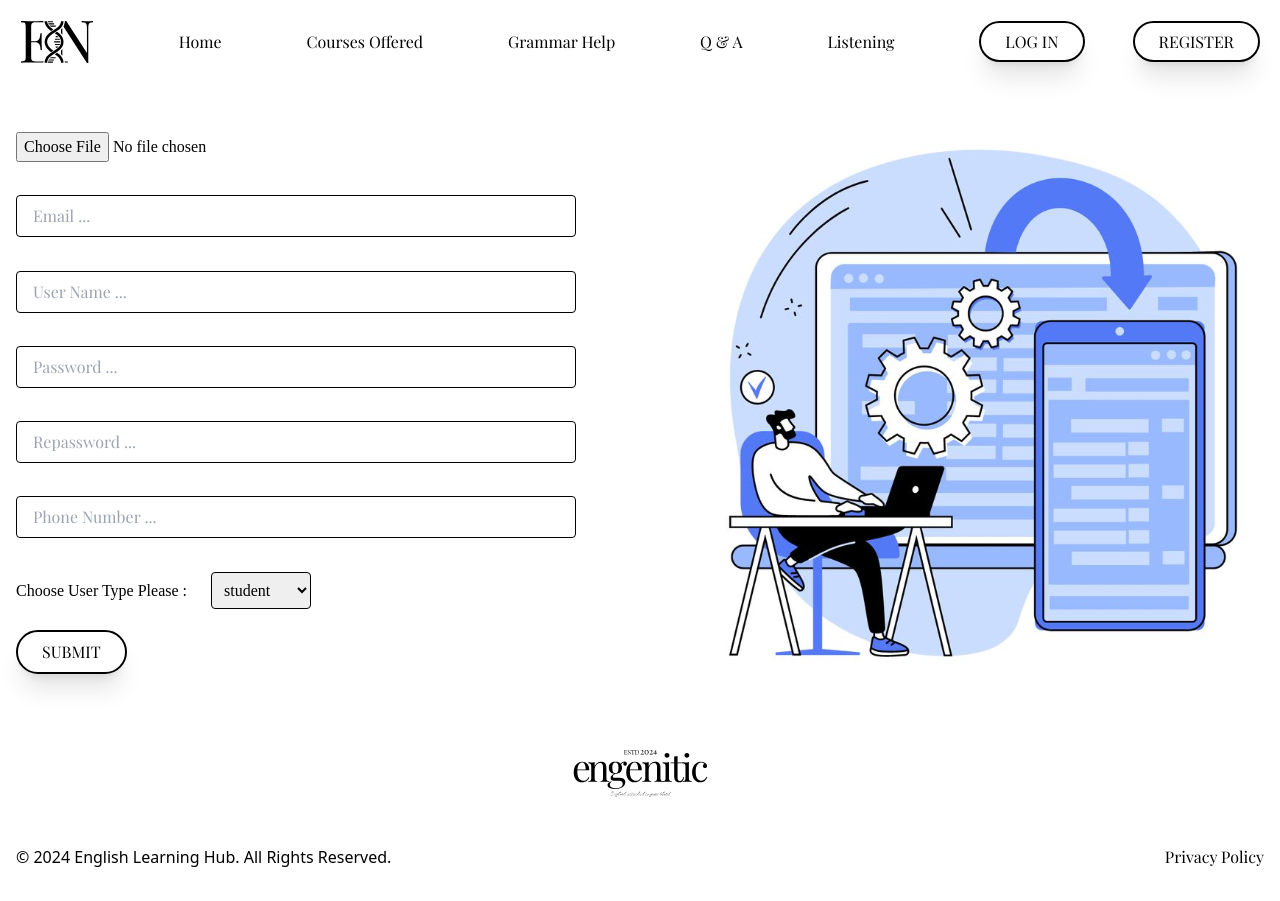
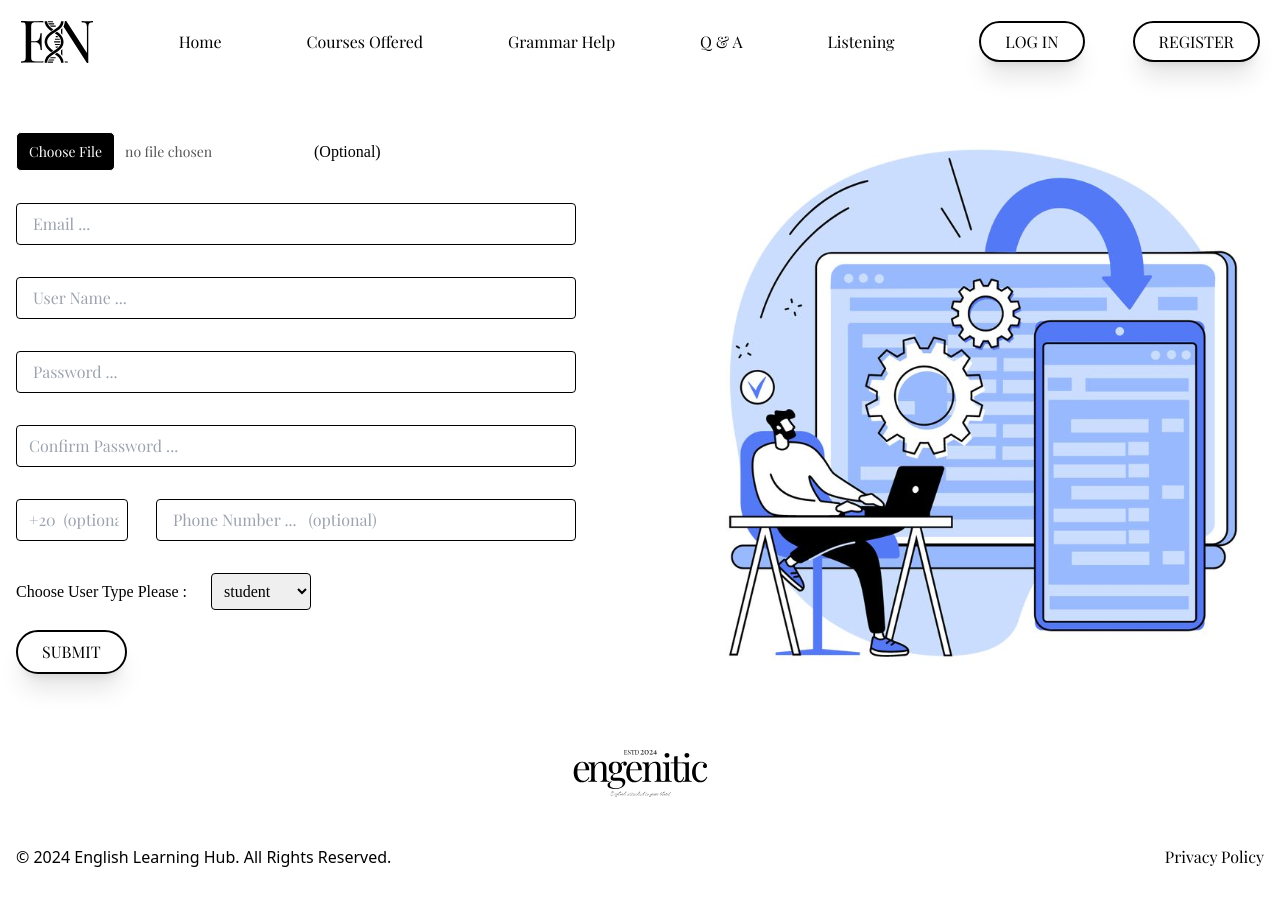
Before and after one commit to SeifMohamed55/Engenitic, an Angular app in the folder Frontend/: page /register in a window 1280 px wide. Built offline with nearby package versions, Linux system fonts and the light colour scheme; a web font is replaced by a local one.

Commit message:
feat-register-completed

```diff
--- a/Frontend/src/app/pages/register/register.component.html
+++ b/Frontend/src/app/pages/register/register.component.html
@@ -1,11 +1,79 @@
 <main class="grid grid-cols-2 gap-32 items-start w-full">
     <form class="flex justify-between items-start flex-col h-full" [formGroup]="registerForm" (ngSubmit)="registerSubmit()" >
-        <input type="file" accept="image/*" class="mb-3 font-regular" formControlName="image">
-        <input type="email" class="engenitic-input my-3" placeholder="  Email ..." formControlName="email">
-        <input type="text" class="engenitic-input my-3" placeholder="  User Name ..." formControlName="userName">
-        <input type="password" class="engenitic-input my-3" placeholder="  Password ..." formControlName="password">
-        <input type="password" class="engenitic-input my-3" placeholder="  Repassword ..." formControlName="repassword">
-        <input type="tel" class="engenitic-input my-3" placeholder="  Phone Number ..." formControlName="phone">
+        <div>
+            <input type="file" accept="image/*" (change)="onFileChange($event)" class="mb-3 custom-file-input font-display lowercase" formControlName="image"><span class="font-regular font-normal ps-3">(optional)</span>
+        </div>
+        <div *ngIf="fileValidationError">
+            <p class="text-normal font-regular text-red-500"> {{ fileValidationError }} </p>
+        </div>
+        <input #email type="email" class="engenitic-input my-3" placeholder="  Email ..." formControlName="email">
+        <div *ngIf="registerForm.get('email')?.errors && (registerForm.get('email')?.touched || email.value.length > 0)">
+            <p class="text-normal font-regular text-red-500" *ngIf="registerForm.get('email')?.getError('email')"> invalid email </p>
+            <p class="text-normal font-regular text-red-500" *ngIf="registerForm.get('email')?.getError('required')"> email field is required </p>
+        </div>
+        <input #userName  type="text" class="engenitic-input my-3" placeholder="  User Name ..." formControlName="userName">
+        <div *ngIf="registerForm.get('userName')?.errors && (registerForm.get('userName')?.touched || userName.value.length > 0)">
+            <p class="text-normal font-regular text-red-500" *ngIf="registerForm.get('userName')?.getError('required')"> user name field is required </p>
+        </div>
+        <input #password  type="password" class="engenitic-input my-3" placeholder="  Password ..." formControlName="password">
+        <div *ngIf="registerForm.get('password')?.errors && (registerForm.get('password')?.touched || password.value.length > 0)">
+            <p class="text-normal font-regular text-red-500" *ngIf="registerForm.get('password')?.getError('required')"> password field is required </p>
+            <p class="text-normal font-regular text-red-500" *ngIf="registerForm.get('password')?.getError('minlength')"> password field must be more than 5</p>
+        </div>
+        <input #repassword type="password" class="engenitic-input my-3" placeholder=" Confirm Password ..." formControlName="repassword">
+        <div *ngIf="registerForm.get('repassword')?.errors && (registerForm.get('repassword')?.touched || repassword.value.length > 0)">
+            <p class="text-normal font-regular text-red-500" *ngIf="registerForm.get('repassword')?.getError('passwordMiss')" > passwords don't match ! </p>
+        </div>
+        <div class="grid grid-cols-4 my-3" formGroupName="phoneGroup">
+            <input #countryCode type="text" id="country-code" class="engenitic-input me-5" placeholder=" +20  (optional) " formControlName="countryCode">
+            <input #phoneNumber type="tel" class="engenitic-input col-span-3" placeholder="  Phone Number ...   (optional)" formControlName="phone">
+        </div>
+        <div *ngIf="(registerForm.get('phone')?.errors || registerForm.get('countryCode')?.errors ) && ((registerForm.get('countryCode')?.touched || registerForm.get('phone')?.touched)  || (countryCode.value.length > 0 || phoneNumber.value.length > 0))">
+            <input
+    #countryCode
+    type="text"
+    id="country-code"
+    class="engenitic-input me-5"
+    placeholder="+20 (optional)"
+    formControlName="countryCode"
+  >
+  <input
+    #phoneNumber
+    type="tel"
+    class="engenitic-input col-span-3"
+    placeholder="Phone Number ... (optional)"
+    formControlName="phone"
+  >
+</div>
+
+<!-- Error Messages -->
+<div
+    *ngIf="registerForm.get('phoneGroup')?.errors && (registerForm.get('phoneGroup')?.touched || countryCode.value.length > 0 || phoneNumber.value.length > 0)">
+    <p
+        class="text-normal font-regular text-red-500"
+        *ngIf="registerForm.get('phoneGroup')?.hasError('phoneNumberMissing')"
+    >
+        Phone number is required if you filled the country code field.
+    </p>
+    <p
+        class="text-normal font-regular text-red-500"
+        *ngIf="registerForm.get('phoneGroup')?.hasError('countryCodeMissing')"
+    >
+        Country code is required if you filled the phone number field.
+    </p>
+    <p
+        class="text-normal font-regular text-red-500"
+        *ngIf="registerForm.get('phoneGroup')?.hasError('countryCodeInvalid')"
+    >
+        Country code must start with '+' and followed by a number.
+    </p>
+    <p
+        class="text-normal font-regular text-red-500"
+        *ngIf="registerForm.get('phoneGroup')?.hasError('phoneNumberInvalid')"
+    >
+        Phone number is invalid.
+    </p>
+        </div>
         <div>
             <span class="font-regular text-normal pe-5">choose user type please : </span>
             <select class="my-3 border border-black rounded p-2 font-regular" formControlName="userType">
--- a/Frontend/src/app/pages/register/register.component.scss
+++ b/Frontend/src/app/pages/register/register.component.scss
@@ -0,0 +1,20 @@
+.custom-file-input {
+    border: none;
+    border-radius: 5px;
+    font-size: 14px;
+    cursor: pointer;
+    color: #555;
+}
+.custom-file-input::-webkit-file-upload-button {
+    background-color: black;
+    color: white;
+    border: 1px solid white;
+    padding: 8px 12px;
+    margin-right: 10px;
+    border-radius: 5px;
+    cursor: pointer;
+}
+
+#country-code{
+    width: 80% !important;
+}
--- a/Frontend/src/app/pages/register/register.component.ts
+++ b/Frontend/src/app/pages/register/register.component.ts
@@ -1,29 +1,127 @@
+import { CommonModule } from '@angular/common';
 import { Component } from '@angular/core';
-import { FormGroup, FormControl, ReactiveFormsModule } from '@angular/forms';
-
+import { FormGroup, FormControl, ReactiveFormsModule, Validators, AbstractControl, ValidationErrors, ValidatorFn } from '@angular/forms';
 
 @Component({
   selector: 'app-register',
-  imports: [ReactiveFormsModule],
+  imports: [ReactiveFormsModule, CommonModule],
   templateUrl: './register.component.html',
-  styleUrl: './register.component.scss'
+  styleUrls: ['./register.component.scss'],
 })
 export class RegisterComponent {
-  registerForm : FormGroup = new FormGroup({
-    image : new FormControl(''),
-    email : new FormControl(''),
-    userName : new FormControl(''),
-    password: new FormControl(''),
-    repassword : new FormControl(''),
-    phone : new FormControl(''),
-    userType : new FormControl('student')
-  });
+  selectedFile: File | null = null; // Store the file externally
+  fileValidationError: string | null = null;
 
-  registerSubmit(){
-    if(this.registerForm.valid){
-      console.log(this.registerForm.value);
+  registerForm: FormGroup = new FormGroup(
+    {
+      phoneGroup: new FormGroup({
+        countryCode: new FormControl('', [
+          Validators.pattern(/^\+\d{1,4}$/), // Country code validation
+        ]),
+        phone: new FormControl('', [
+          Validators.pattern(/^\d{7,15}$/), // Phone number validation
+        ]),
+      }, this.phoneNumberValidation),
+      image: new FormControl(''),
+      email: new FormControl('', [Validators.email, Validators.required]),
+      userName: new FormControl('', [Validators.required]),
+      password: new FormControl('', [Validators.required, Validators.minLength(5)]),
+      repassword: new FormControl('', [Validators.required, Validators.minLength(5)]),
+
+      userType: new FormControl('student'),
+    },
+    {
+      validators: [this.confirmPassword, this.phoneNumberValidation],
+    }
+  );
+
+  confirmPassword(group: AbstractControl): ValidationErrors | null {
+    const password = group.get('password')?.value;
+    const repassword = group.get('repassword')?.value;
+
+    if (password !== repassword) {
+      group.get('repassword')?.setErrors({ passwordMiss: true });
+    } else {
+      group.get('repassword')?.setErrors(null);
+    }
+    return null;
+  }
+
+  phoneNumberValidation(group: AbstractControl) : ValidationErrors | null{
+    const countryCode = group.get('countryCode');
+    const phoneNumber = group.get('phone');
+
+    if(!countryCode?.value && phoneNumber?.value){
+      return {countryCodeMissing : true}
+    }
+    else if(countryCode?.value && !phoneNumber?.value){
+      return {phoneNumberMissing : true}
+    }
+    else if(countryCode?.invalid){
+      return {countryCodeInvalid : true}
+    }
+    else if(countryCode?.invalid){
+      return {countryCodeInvalid : true}
+    }
+    else if(phoneNumber?.invalid){
+      return {phoneNumberInvalid : true}
+    }
+    return null
+  }
+
+
+  onFileChange(event: Event): void {
+    const input = event.target as HTMLInputElement;
+
+    if (input.files && input.files.length > 0) {
+      const file = input.files[0];
+      this.selectedFile = file;
+
+
+    const acceptableTypes: string[] = ['image/jpg', 'image/png', 'image/jpeg'];
+    const maxSize = 2 * 1024 * 1024; // 2 MB
+
+    // Validate the file type and size
+    if (!acceptableTypes.includes(this.selectedFile.type)) {
+      this.selectedFile = null;
+      this.fileValidationError = "invalid image type";
+      return ;
+    }
+
+    if (this.selectedFile.size > maxSize) {
+      this.selectedFile = null;
+      return ;
+    }
+
+
+    const image = new Image();
+    const url = URL.createObjectURL(file);
+
+    image.onload = () => {
+      this.fileValidationError = null; // Valid image
+      URL.revokeObjectURL(url); // Free memory
+    };
+
+    image.onerror = () => {
+      this.fileValidationError = 'Invalid file. The file is not a valid image.';
+      this.selectedFile = null; // Reset selected file
+      URL.revokeObjectURL(url); // Free memory
+    };
+
+    image.src = url; // Validate the file as an image
     }
     else {
+      this.selectedFile = null; // Reset selected file
+    }
+}
+
+
+  registerSubmit(): void {
+    if (this.registerForm.valid) {
+      const values = JSON.parse(JSON.stringify(this.registerForm.value));
+      values.image = this.selectedFile;
+      console.log(values);
+    } else {
       this.registerForm.markAllAsTouched();
     }
   }
```
